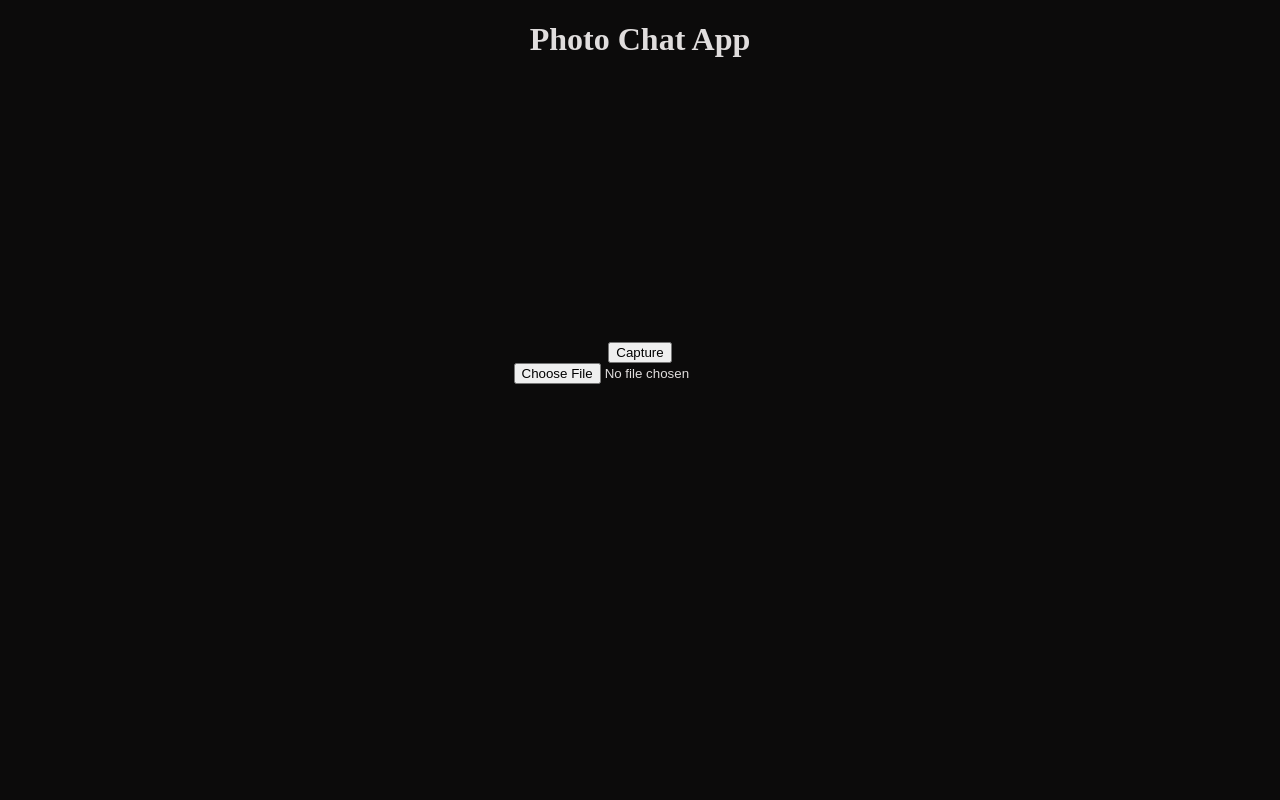
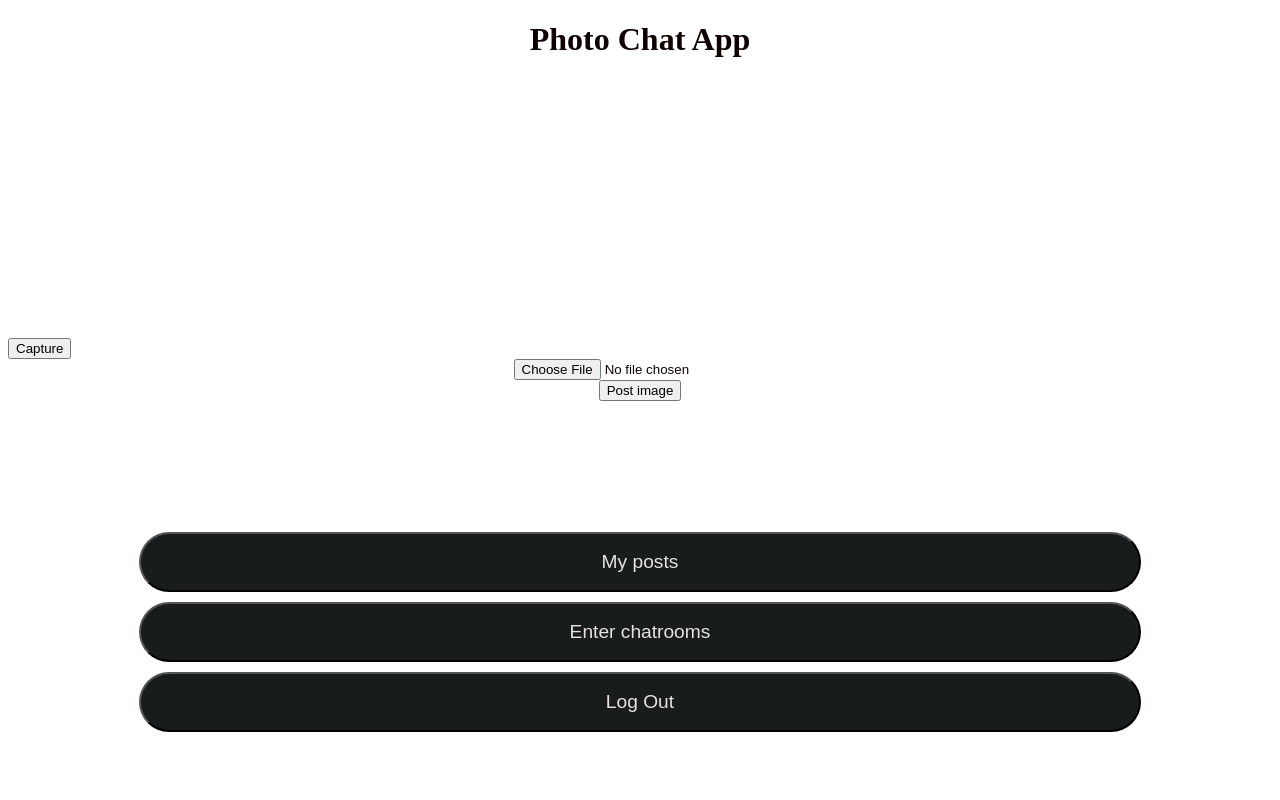
Before and after one commit to NishaSaraswat/PhotoChatApp, a React (Create React App) app in the folder client/: page /profile in a window 1280 px wide. Shown: the top 800 px of the page. Built offline with nearby package versions, Linux system fonts and the light colour scheme; no server answers.

Commit message:
Set up camera

```diff
--- a/client/src/App.css
+++ b/client/src/App.css
@@ -1,10 +1,10 @@
 body{
-  background-color: #0C0B0B;
+  /*background-color: #0C0B0B;*/
 }
 
 .App {
   text-align: center;
-  color:rgb(224, 221, 221);
+  color:rgb(15, 1, 1);
 }
 
 .profilePage-btns{
@@ -13,7 +13,7 @@ body{
   flex-wrap: wrap;
   width:80%;
   margin-left: 10%;
-  margin-top: 60%;
+  margin-top: 10%;
 }
 
 .profilePage-btns button{
@@ -37,6 +37,13 @@ body{
   transform: scale(-1, 1);
 }
 
+#capture-btn{
+  display:block;
+}
 #canvas, #new-capture-btn {
   display: none;
 }
+
+#pick-image{
+  display:block;
+}
--- a/client/src/Components/Avatar.js
+++ b/client/src/Components/Avatar.js
@@ -1,21 +1,9 @@
 import React from 'react'
+import Camera from './Camera'
 
 const Avatar = () => {
     return (
-        <section>
-            <div>
-                <video id="player" autoplay></video>
-                <canvas id="canvas" width="320px" height="240px"></canvas>
-            </div>
-            <br />
-            <div>
-                <button id="capture-btn">Capture</button>
-                <button id="new-capture-btn">Retake picture</button>
-            </div>
-            <div id="pick-image">
-                <input type="file" accept="image/*" id="image-picker" />
-            </div>
-        </section>
+        <Camera />
     )
 }
 
--- a/client/src/Components/Camera.js
+++ b/client/src/Components/Camera.js
@@ -1,11 +1,130 @@
-import React from 'react'
+import React,{useState, useEffect} from 'react';
 
 const Camera = () => {
+
+    const [picutre, setPicture]=useState([]);
+
+    const videoPlayer = React.forwardRef((props, ref) => {
+        return <video ref={ref} autoplay></video>
+    });
+
+    const canvasElement = React.forwardRef((props, ref) => {
+        return  <canvas id="canvas" width="320px" height="240px" ref={ref}></canvas>
+    });
+
+    const canvas = React.forwardRef((props, ref) => {
+        return  <canvas id="canvas" width="320px" height="240px" ref={ref}></canvas>
+    });
+
+    const captureButton = React.forwardRef((props, ref) => {
+        return  <button id="capture-btn" onClick={captureImage} ref={ref}>Capture</button>
+    });
+
+    const newCaptureButton = React.forwardRef((props, ref) => {
+        return  <button id="new-capture-btn">Retake picture</button>
+    });
+
+
+    const imagePickerArea = React.forwardRef((props, ref) => {
+        return  <div id="pick-image" ref={ref}>
+                    <input type="file" accept="image/*" id="image-picker" onChange={pickImage}/>
+                </div>
+
+    });
+
+    useEffect(()=>{
+        initializeMedia();
+        console.log(videoPlayer)
+    },[])
+
+    const initializeMedia=async ()=>{
+
+        if (!('mediaDevices' in navigator)) {
+          navigator.mediaDevices = {};
+        }
+        // handle different browser implementations
+        if (!('getUserMedia' in navigator.mediaDevices)) {
+          navigator.mediaDevices.getUserMedia = function (constraints) {
+            let getUserMedia = navigator.webkitGetUserMedia || navigator.mozGetUserMedia;
+
+            if (!getUserMedia) {
+              return Promise.reject(new Error('getUserMedia is not implemented!'));
+            }
+
+            return new Promise(function (resolve, reject) {
+              getUserMedia.call(navigator, constraints, resolve, reject);
+            });
+          }
+        }
+
+        // this prompts the user to enable the camera
+        let stream = await navigator.mediaDevices.getUserMedia({
+          video: {
+            facingMode: "enviroment" // front-camera (back-camera is 'environment')
+          }
+        }).catch(() => {
+          //imagePickerArea.style.display = 'block';
+        });
+
+        // stream the camera-image to the video
+        videoPlayer.srcObject = stream;
+        //videoPlayer.style.display = 'block';
+        //canvasElement.style.display = 'none';
+      }
+
+    const dataURItoBlob=(dataURI)=>{
+        let byteString = atob(dataURI.split(',')[1]);
+        let mimeString = dataURI.split(',')[0].split(':')[1].split(';')[0]
+        let ab = new ArrayBuffer(byteString.length);
+        let ia = new Uint8Array(ab);
+        for (let i = 0; i < byteString.length; i++) {
+          ia[i] = byteString.charCodeAt(i);
+        }
+        let blob = new Blob([ab], {type: mimeString});
+        return blob;
+      }
+
+    const captureImage=()=>{
+        // replace video player with canvas showing the picture
+        canvasElement.style.display = 'block';
+        videoPlayer.style.display = 'none';
+
+
+        // take the image from the videoplayer and add to the canvas
+        // to enable converting the image to a blob (file)
+        let context = canvasElement.getContext('2d');
+        context.drawImage(videoPlayer, 0, 0, canvas.width, videoPlayer.videoHeight / (videoPlayer.videoWidth / canvas.width));
+
+        // stop player
+        videoPlayer.srcObject.getVideoTracks().forEach(function (track) {
+          track.stop();
+        });
+
+        // store picture blob in variable, and set quality to 80%
+        // to decrease file-size
+        setPicture(dataURItoBlob(canvasElement.toDataURL('image/jpeg', 0.8)));
+      }
+
+    const pickImage=(e)=>{
+        setPicture(e.target.files[0])
+    }
     return (
-        <div>
+        <section>
+            <div>
+                <video id="player" autoPlay style={{display:'block'}}></video>
+                <canvas id="canvas" width="320px" height="240px" style={{display:'none'}} ></canvas>
+                <br />
+                <button id="capture-btn" onClick={captureImage} style={{display:'block'}}>Capture</button>
+                <button id="new-capture-btn" onClick={initializeMedia} style={{display:'none'}}>Retake picture</button>
+            </div>
+            <div id="pick-image">
+                <input type="file" accept="image/*" id="image-picker" onChange={pickImage}/>
+            </div>
 
-        </div>
+            <button id="post-btn">Post image</button>
+            <br />
+        </section>
     )
 }
 
-export default Camera
+export default Camera;
--- a/package.json
+++ b/package.json
@@ -18,6 +18,7 @@
     "config": "^3.3.6",
     "express": "^4.17.1",
     "express-validator": "^6.11.1",
+    "formidable": "^1.2.2",
     "jsonwebtoken": "^8.5.1",
     "mongoose": "^5.12.9",
     "nodemon": "^2.0.7",
```
